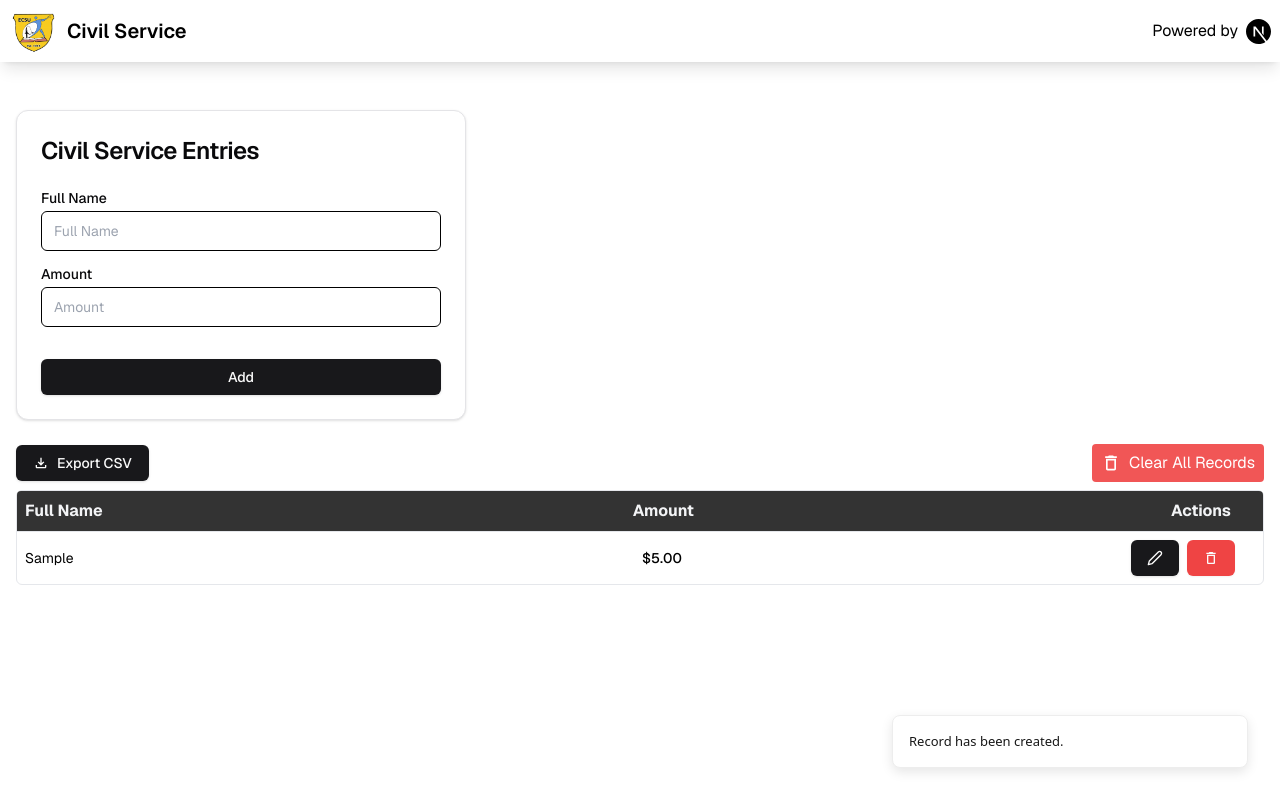
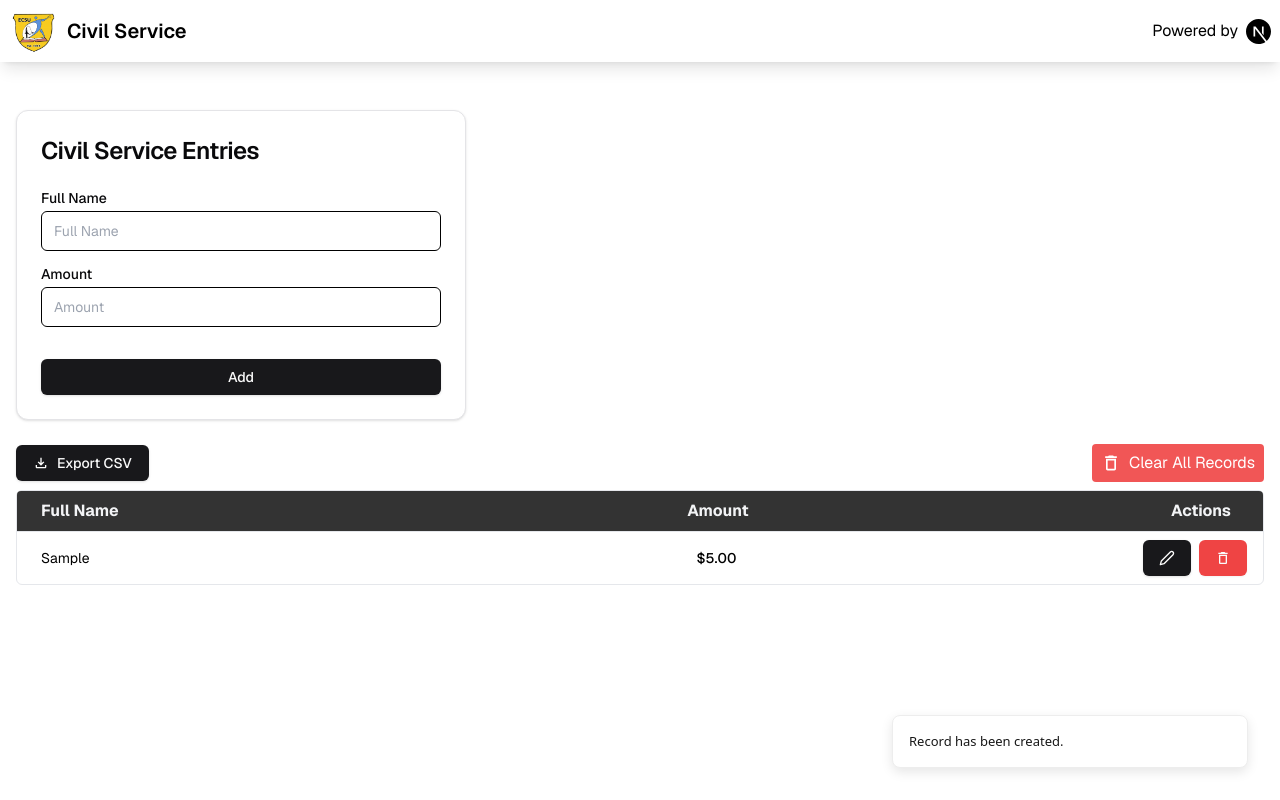
Before and after one commit to Steve-madlad/Askalework, a Next.js app: page / in a window 1280 px wide. Both pictures are taken after typing "Sample", "5" into the empty fields and a click on the button "Add". Built offline with nearby package versions, Linux system fonts and the light colour scheme.

Commit message:
fully completed project

```diff
--- a/src/app/(root)/page.tsx
+++ b/src/app/(root)/page.tsx
@@ -12,7 +12,7 @@ import CsvExporter from "@/components/csvExporter";
 import { MdOutlineFileDownload } from "react-icons/md";
 import { toast } from "sonner";
 import DeleteDialog from "@/components/modals/deleteDialog";
-import DialogDemo from "@/components/modals/editDialog";
+import DialogDemo from "@/components/modals/updateDialog";
 import { DialogHeader } from "@/components/ui/dialog";
 
 export type Exportable = {
@@ -67,7 +67,7 @@ export default function HomePage() {
     const target = e.currentTarget as HTMLFormElement;
     const fullnameValue = (
       target.elements.namedItem("fullname") as HTMLInputElement
-    ).value;
+    ).value.trim();
     const amountValue = parseFloat(
       (target.elements.namedItem("amount") as HTMLInputElement).value,
     );
--- a/src/components/modals/editDialog.tsx
+++ b/src/components/modals/updateDialog.tsx
@@ -22,24 +22,21 @@ type DialogProps = {
   handleDelete: (id: string) => void;
 };
 
-export default function DialogDemo({
+export default function updateDialog({
   type,
   trigger,
   row,
   handleEdit,
   handleDelete,
 }: DialogProps) {
-  console.log("row in dialog", row);
 
   const handleSubmit = (e: React.FormEvent<HTMLFormElement>) => {
-    console.log("submitting here");
-
     e.preventDefault();
 
     const target = e.currentTarget as HTMLFormElement;
     const fullnameValue = (
       target.elements.namedItem("fullname") as HTMLInputElement
-    ).value;
+    ).value.trim();
     const amountValue = parseFloat(
       (target.elements.namedItem("amount") as HTMLInputElement).value,
     );
@@ -80,6 +77,7 @@ export default function DialogDemo({
               defaultValue={row.fullname || ""}
               className="col-span-3"
               disabled={type === "delete"}
+              required
             />
           </div>
           <div className="grid grid-cols-4 items-center gap-4">
@@ -92,6 +90,7 @@ export default function DialogDemo({
               className="col-span-3"
               type="number"
               disabled={type === "delete"}
+              required
             />
           </div>
           <DialogFooter>
--- a/src/components/table/columns.tsx
+++ b/src/components/table/columns.tsx
@@ -5,9 +5,8 @@ import { FiEdit2 } from "react-icons/fi";
 import { MdOutlineDelete } from "react-icons/md";
 import { MdOutlineDeleteOutline } from "react-icons/md";
 
-
 import { Button } from "@/components/ui/button";
-import DialogDemo from "../modals/editDialog";
+import DialogDemo from "../modals/updateDialog";
 
 export type Payment = {
   id: string;
@@ -15,7 +14,10 @@ export type Payment = {
   amount: number;
 };
 
-export const tableColumns = (handleEdit: (id: string, modifiedData: Payment) => void, handleDelete: (id: string) => void) => {
+export const tableColumns = (
+  handleEdit: (id: string, modifiedData: Payment) => void,
+  handleDelete: (id: string) => void,
+) => {
   const editButton = () => {
     return (
       <Button className="mr-2">
@@ -36,8 +38,11 @@ export const tableColumns = (handleEdit: (id: string, modifiedData: Payment) =>
     {
       accessorKey: "fullname",
       header: () => (
-        <div className="text-base font-bold text-gray-100">Full Name</div>
+        <div className="text-base font-bold text-gray-100 pl-4">Full Name</div>
       ),
+      cell: ({row}) => (
+        <p className="pl-4">{row.original.fullname}</p>
+      )
     },
     {
       accessorKey: "amount",
@@ -71,9 +76,21 @@ export const tableColumns = (handleEdit: (id: string, modifiedData: Payment) =>
         const rowData = row.original;
 
         return (
-          <div className="pr-3 text-right">
-            <DialogDemo type="edit" row={rowData} trigger={editButton()} handleEdit={handleEdit} handleDelete={handleDelete}/>
-            <DialogDemo type="delete" row={rowData} trigger={deleteButton()} handleEdit={handleEdit} handleDelete={handleDelete}/>
+          <div className="text-right">
+            <DialogDemo
+              type="edit"
+              row={rowData}
+              trigger={editButton()}
+              handleEdit={handleEdit}
+              handleDelete={handleDelete}
+            />
+            <DialogDemo
+              type="delete"
+              row={rowData}
+              trigger={deleteButton()}
+              handleEdit={handleEdit}
+              handleDelete={handleDelete}
+            />
           </div>
         );
       },
```
